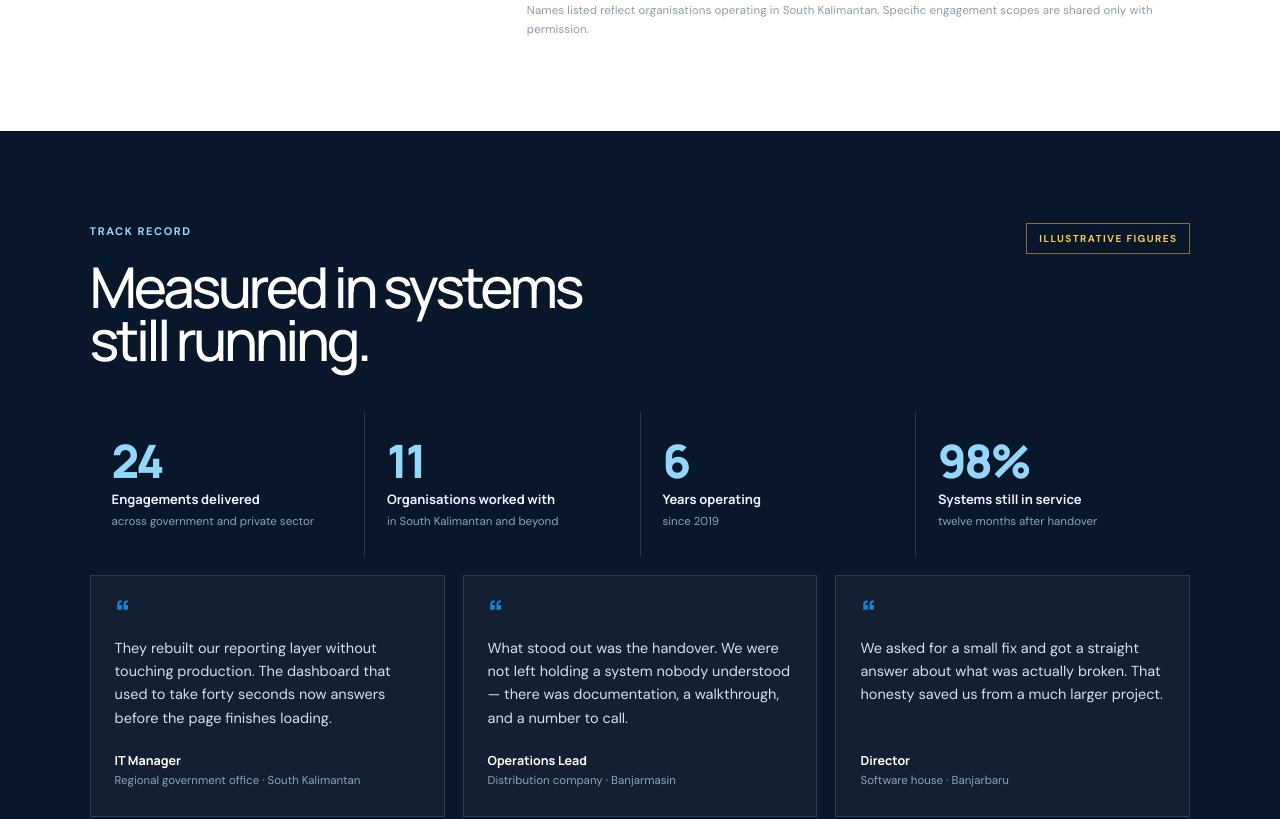
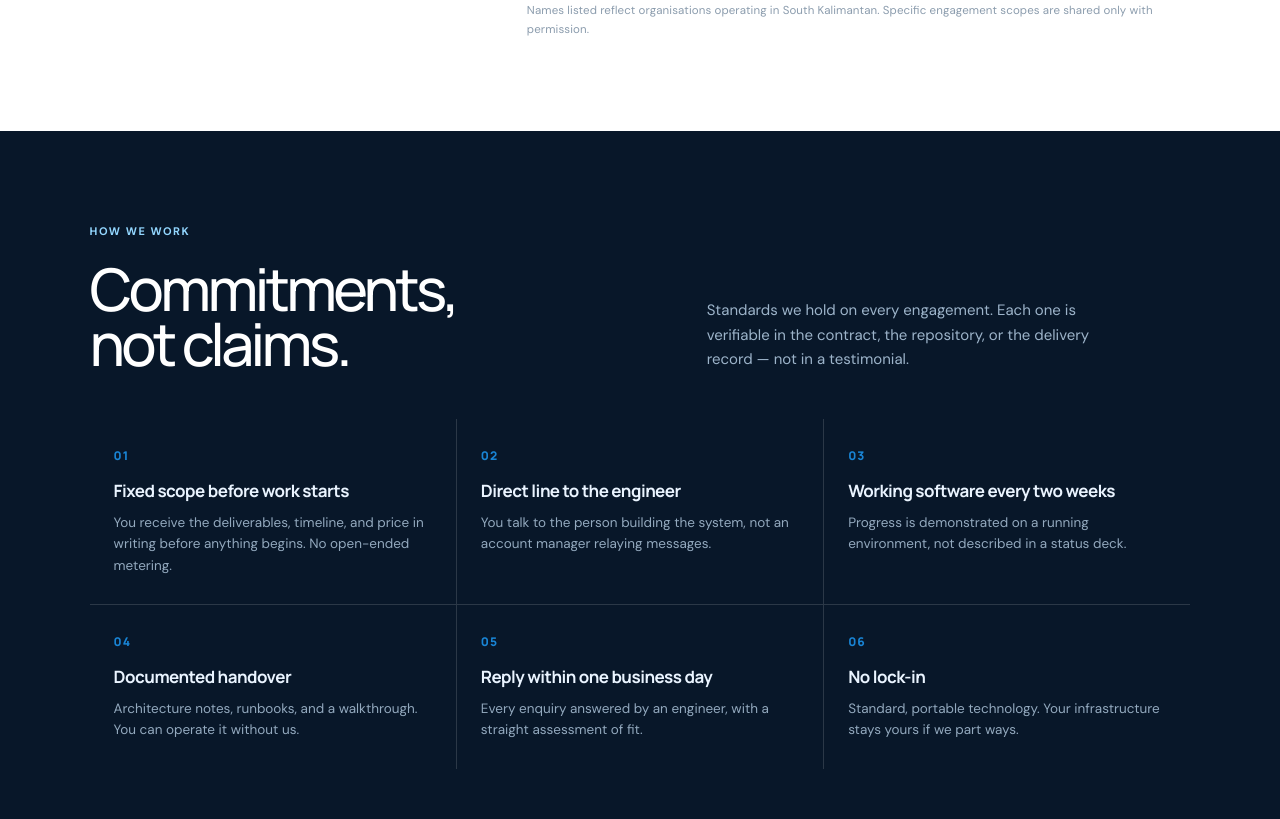
Before and after one commit to RezkyOnTop/mechanic-computer-website, a Next.js app: page / in a window 1280 px wide. Shown: the part 5560-6379 px from the top of the page. Built offline with nearby package versions, Linux system fonts and the light colour scheme.

Commit message:
Replace placeholder stats and testimonials with verifiable work commitments

```diff
--- a/src/components/CorporateSite.tsx
+++ b/src/components/CorporateSite.tsx
@@ -64,17 +64,15 @@ const workExamples = [
   ['04', 'Pipeline rebuild', 'Delivery', 'Manual release steps replaced with a build pipeline, per-branch previews, and automated checks before anything reaches production.', 'Deploys went from hours to minutes'],
 ]
 
-const stats = [
-  ['24', 'Engagements delivered', 'across government and private sector'],
-  ['11', 'Organisations worked with', 'in South Kalimantan and beyond'],
-  ['6', 'Years operating', 'since 2019'],
-  ['98%', 'Systems still in service', 'twelve months after handover'],
-]
 
-const testimonials = [
-  ['They rebuilt our reporting layer without touching production. The dashboard that used to take forty seconds now answers before the page finishes loading.', 'IT Manager', 'Regional government office', 'South Kalimantan'],
-  ['What stood out was the handover. We were not left holding a system nobody understood — there was documentation, a walkthrough, and a number to call.', 'Operations Lead', 'Distribution company', 'Banjarmasin'],
-  ['We asked for a small fix and got a straight answer about what was actually broken. That honesty saved us from a much larger project.', 'Director', 'Software house', 'Banjarbaru'],
+
+const commitments = [
+  ['01', 'Fixed scope before work starts', 'You receive the deliverables, timeline, and price in writing before anything begins. No open-ended metering.'],
+  ['02', 'Direct line to the engineer', 'You talk to the person building the system, not an account manager relaying messages.'],
+  ['03', 'Working software every two weeks', 'Progress is demonstrated on a running environment, not described in a status deck.'],
+  ['04', 'Documented handover', 'Architecture notes, runbooks, and a walkthrough. You can operate it without us.'],
+  ['05', 'Reply within one business day', 'Every enquiry answered by an engineer, with a straight assessment of fit.'],
+  ['06', 'No lock-in', 'Standard, portable technology. Your infrastructure stays yours if we part ways.'],
 ]
 
 const faqs = [
@@ -158,7 +156,7 @@ export default function CorporateSite() {
 
       <section id="partners" className={styles.partners} aria-labelledby="partners-title"><div className={styles.sectionHead}><p className={styles.eyebrow}>Partners &amp; network</p><h2 id="partners-title">Built with<br />local ground truth.</h2><p>Organisations we work alongside across South Kalimantan — public sector and private enterprise.</p></div><div className={styles.partnerBody}><div className={styles.partnerGroup}><div className={styles.partnerGroupHead}><span>Sector 01</span><h3>Government</h3><small>5 offices</small></div><ul>{governmentPartners.map(([office, area, host]) => <li key={host}><strong>{office}</strong><span>{area}</span><small>{host}</small></li>)}</ul></div><div className={styles.partnerGroup}><div className={styles.partnerGroupHead}><span>Sector 02</span><h3>Enterprise</h3><small>6 companies</small></div><ul>{businessPartners.map(([name, field, host]) => <li key={host}><strong>{name}</strong><span>{field}</span><small>{host}</small></li>)}</ul></div><p className={styles.partnerNote}>Names listed reflect organisations operating in South Kalimantan. Specific engagement scopes are shared only with permission.</p></div></section>
 
-      <section id="proof" className={styles.proof} aria-labelledby="proof-title"><div className={styles.proofHead}><div><p className={styles.eyebrow}>Track record</p><h2 id="proof-title">Measured in systems<br />still running.</h2></div><span className={styles.proofBadge}>Illustrative figures</span></div><div className={styles.statRow}>{stats.map(([value, label, note]) => <div key={label}><strong>{value}</strong><span>{label}</span><small>{note}</small></div>)}</div><div className={styles.quotes}>{testimonials.map(([quote, role, org, place]) => <figure key={quote}><blockquote>{quote}</blockquote><figcaption><b>{role}</b><span>{org} · {place}</span></figcaption></figure>)}</div><p className={styles.proofNote}>Figures and quotes on this section are illustrative placeholders used to show layout. They will be replaced with verified client results before this site is used for active sales.</p></section>
+      <section id="proof" className={styles.proof} aria-labelledby="proof-title"><div className={styles.proofHead}><div><p className={styles.eyebrow}>How we work</p><h2 id="proof-title">Commitments,<br />not claims.</h2></div><p className={styles.proofIntro}>Standards we hold on every engagement. Each one is verifiable in the contract, the repository, or the delivery record — not in a testimonial.</p></div><div className={styles.commitGrid}>{commitments.map(([no, title, body]) => <article key={no}><span>{no}</span><h3>{title}</h3><p>{body}</p></article>)}</div></section>
 
       <section id="work" className={styles.workSection} aria-labelledby="work-title"><div className={styles.sectionHead}><p className={styles.eyebrow}>Work examples</p><h2 id="work-title">What the work<br />actually looks like.</h2><p>Representative engagement shapes, written from delivery practice — not client case studies.</p></div><div className={styles.workGrid}>{workExamples.map(([no, title, kind, body, result]) => <article key={no}><span className={styles.workNo}>{no}</span><div><span className={styles.workKind}>{kind}</span><h3>{title}</h3><p>{body}</p><strong>{result}</strong></div></article>)}</div><p className={styles.workNote}>Examples describe the shape of work we take on. Client-specific outcomes are shared only with permission.</p></section>
 
```
Also changed, not shown: src/components/CorporateSite.module.css.
